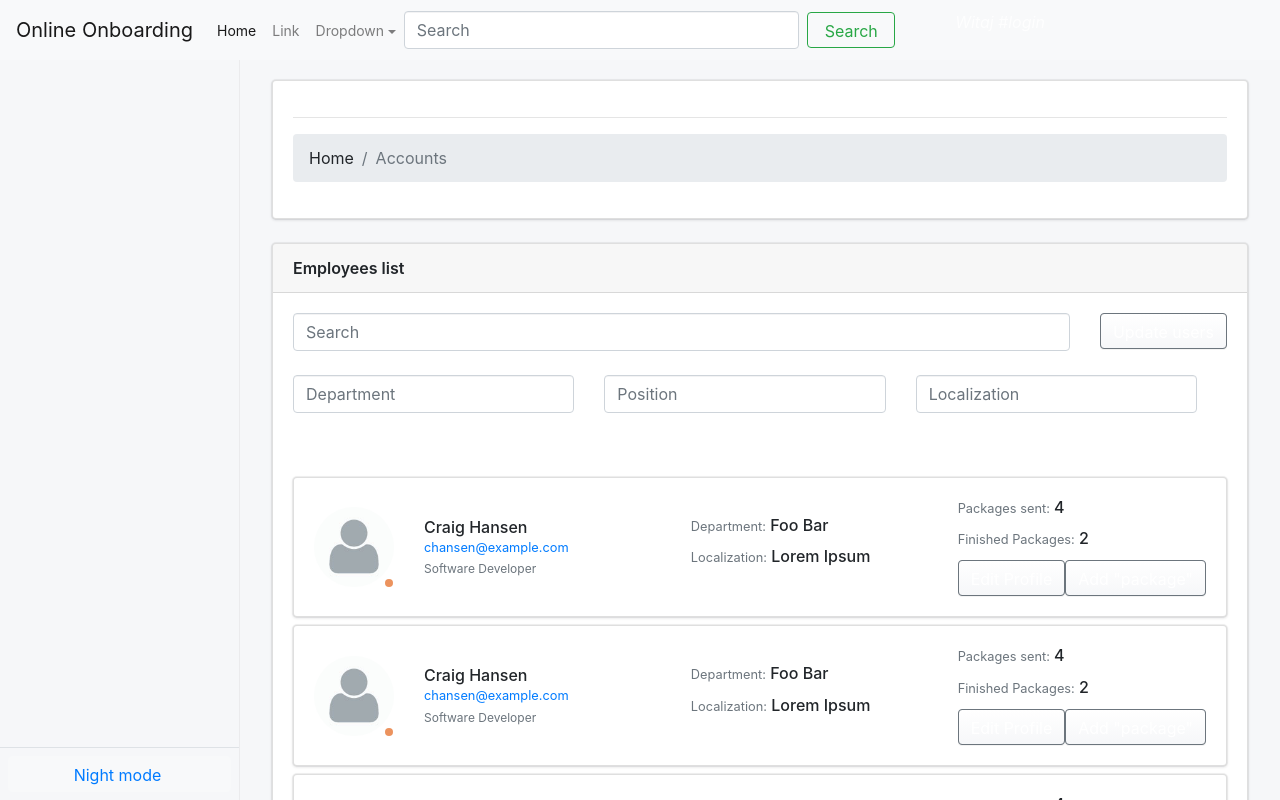
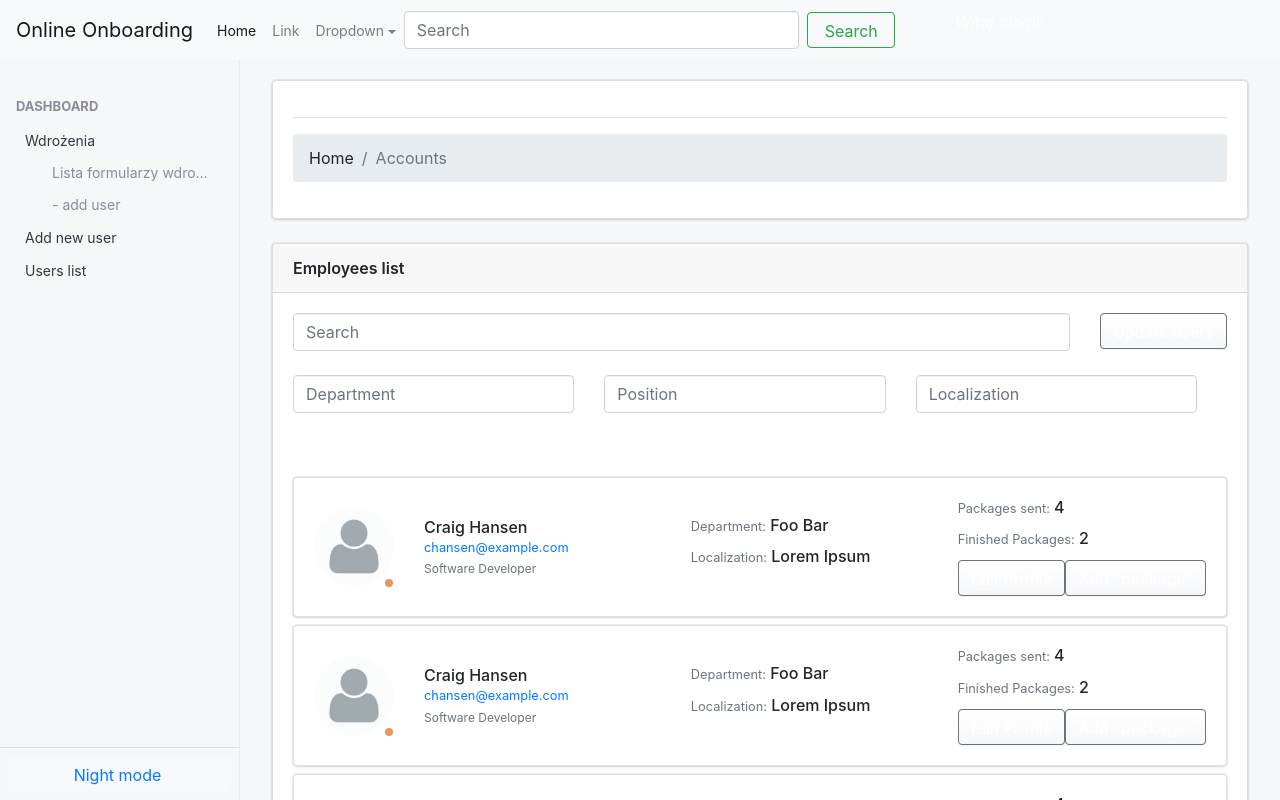
Before and after one commit to binawork/OnboardingFront, a React (Create React App) app: page /packages in a window 1280 px wide. Shown: the top 800 px of the page. Built offline with nearby package versions, Linux system fonts and the light colour scheme.

Commit message:
Print example of left menu, #4

```diff
--- a/src/Components/LeftMenu.js
+++ b/src/Components/LeftMenu.js
@@ -12,6 +12,31 @@ function LeftMenu() {
                 <div className="aside-menu overflow-hidden">
                     <nav id="stacked-menu" className="stacked-menu">
 
+                      <ul className="menu">
+                        <li className="menu-header">
+                            <span className="menu-icon fas fa-home"></span> <span className="menu-text">Dashboard</span>
+                        </li>
+
+                        <li className="menu-item has-child has-active">
+                            <a href="#" className="menu-link"><span className="menu-icon far fa-file"></span> <span className="menu-text">Wdrożenia</span></a>
+                            <ul className="menu">
+                                <li className="menu-item">
+                                    <a href="#" className="menu-link">Lista formularzy wdrożeń</a>
+                                </li>
+                                <li className="menu-item">
+                                    <a href="#" className="menu-link">- add user</a>
+                                </li>
+                            </ul>
+                        </li>
+
+                        <li className="menu-item">
+                            <a href="#" className="menu-link"><span className="menu-icon fas fa-file"></span> <span className="menu-text">Add new user</span></a>
+                        </li>
+                        <li className="menu-item">
+                            <a href="#" className="menu-link"><span className="menu-icon fas fa-file"></span> <span className="menu-text">Users list</span></a>
+                        </li>
+                      </ul>
+
                     </nav>
                 </div>
                 <ModeButton />
```
